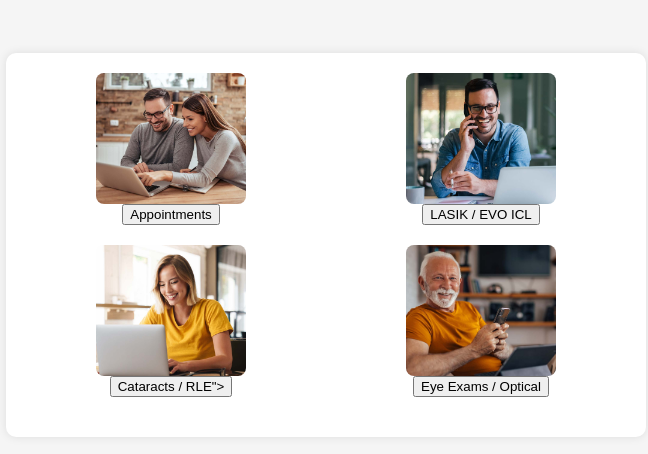
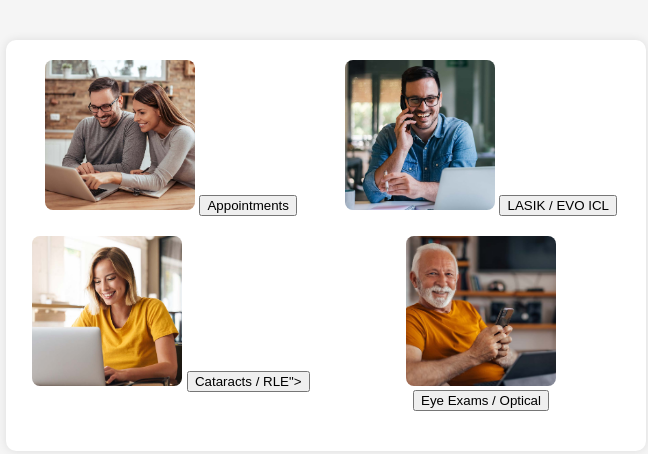
Before and after one commit to aarrumi3/WES-Zapier-chatbot-HTML, a plain HTML site: page index.html in a window 1280 px wide. Shown: the part 155-609 px from the top of the page, without its empty margins (314-962 px from the left). Drawn offline with Linux system fonts and the light colour scheme.

Commit message:
Update index.html

```diff
--- a/index.html
+++ b/index.html
@@ -31,16 +31,11 @@
         }
         .grid-item {
             text-align: center;
-            display: flex;
-            flex-direction: column;
-            align-items: center;
         }
         .grid-item img {
-            width: 100%;
-            height: 100%;
-            max-width: 150px;
-            max-height: 150px;
-            object-fit: cover;
+            width: 150px; /* Set a fixed width for images */
+            height: 150px; /* Set a fixed height for images */
+            object-fit: cover; /* Ensure images cover the area without distortion */
             border-radius: 8px;
         }
         .buttons button {
```
